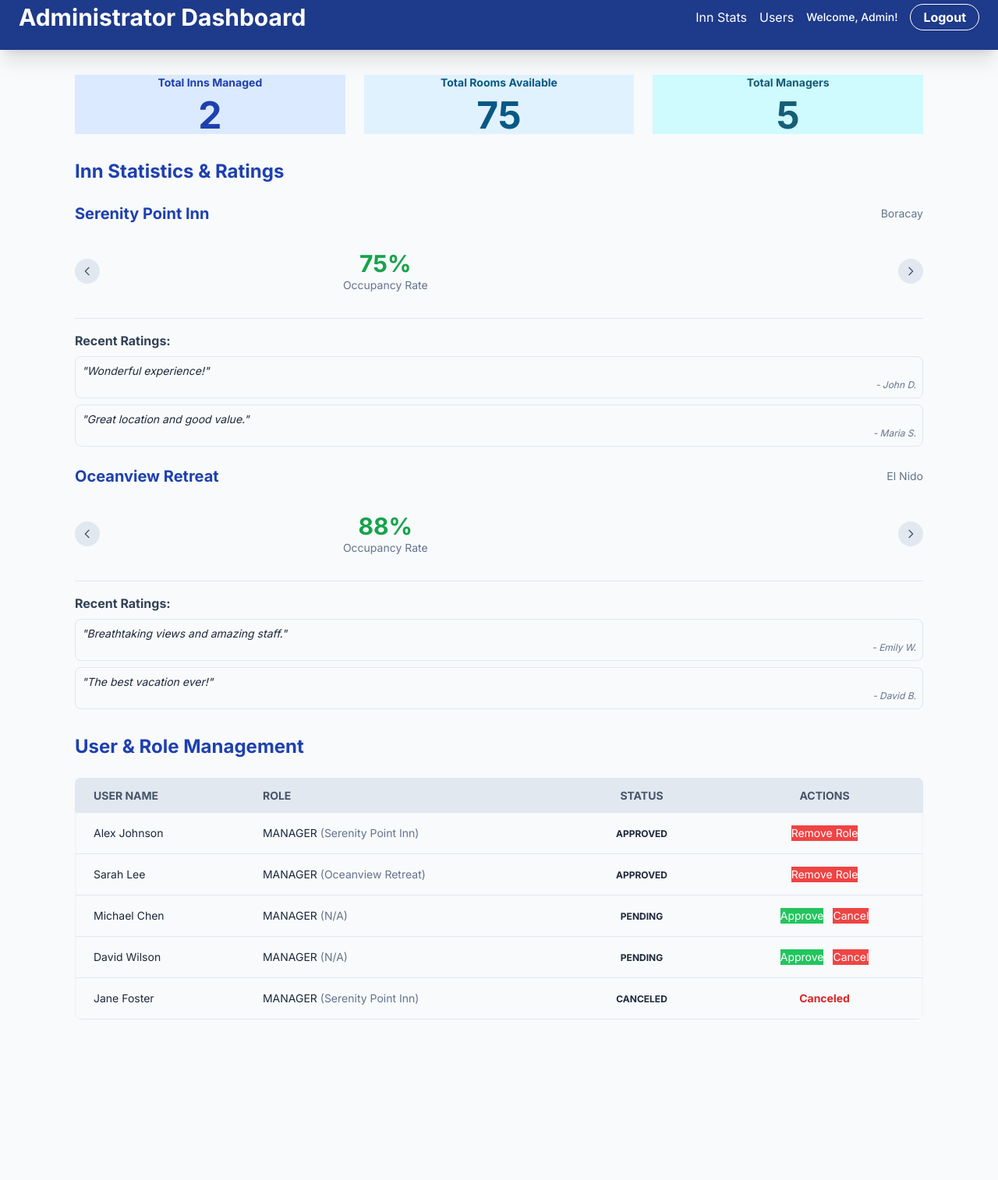
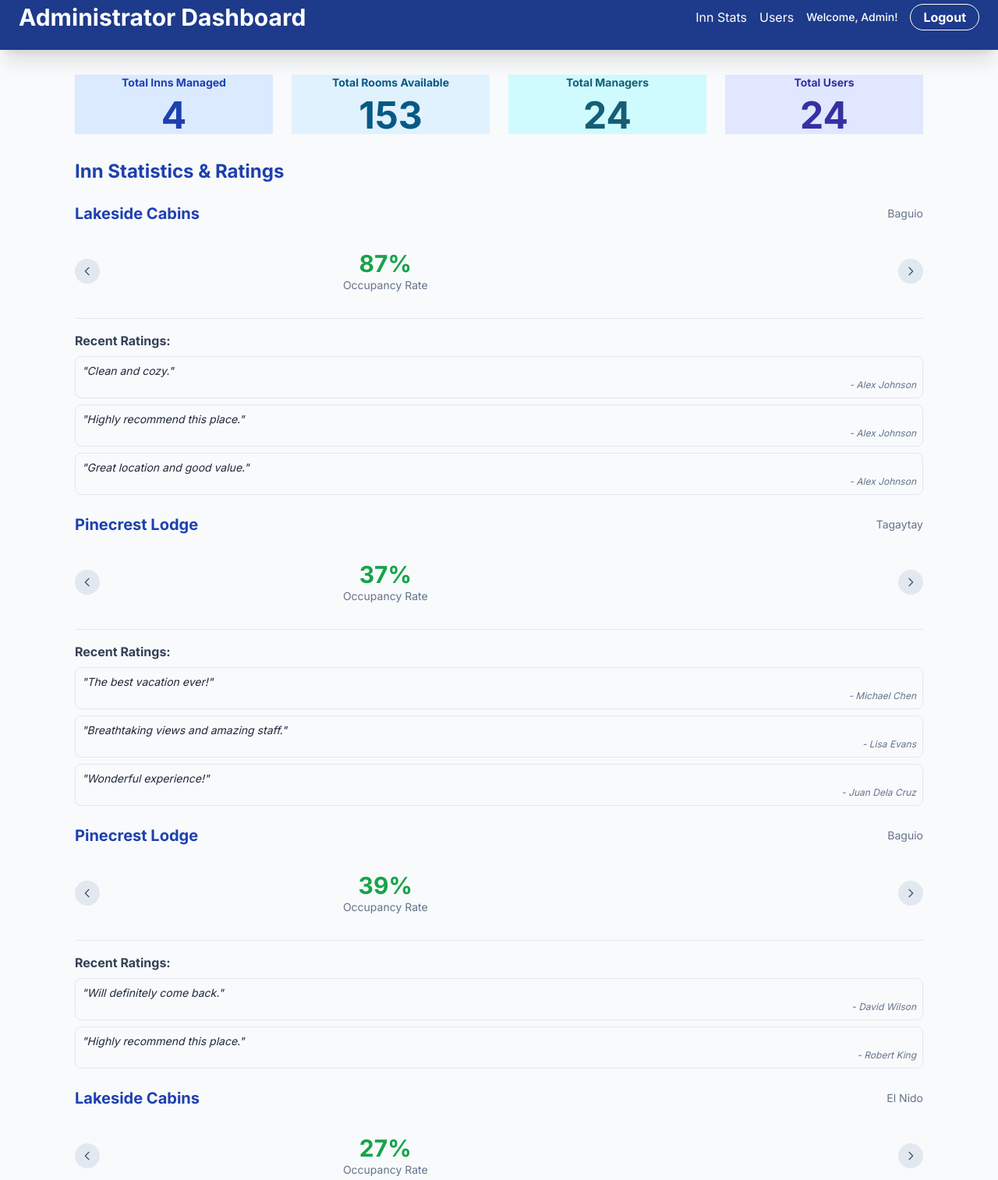
Before and after one commit to Hacksie-cyber/resort_and_inn_booking, a plain HTML site: page dashboard.html in a window 1280 px wide. Shown: the part 20-1534 px from the top of the page at 78% size. Before the commit the page ends 1360 px from the top, so only its background shows below. Drawn offline with nearby package versions, Linux system fonts and the light colour scheme.

Commit message:
Update dashboard.html

```diff
--- a/dashboard.html
+++ b/dashboard.html
@@ -62,7 +62,7 @@
     <main class="container mx-auto p-4 md:p-8 space-y-8 max-w-6xl">
 
         <!-- Overall Summary -->
-        <section class="grid grid-cols-1 md:grid-cols-3 gap-6">
+        <section class="grid grid-cols-1 md:grid-cols-4 gap-6">
             <div class="card bg-blue-100 text-blue-800 border-blue-300 text-center">
                 <p class="text-sm font-semibold mb-2">Total Inns Managed</p>
                 <div id="total-inns" class="text-5xl font-extrabold"></div>
@@ -74,6 +74,10 @@
             <div class="card bg-cyan-100 text-cyan-800 border-cyan-300 text-center">
                 <p class="text-sm font-semibold mb-2">Total Managers</p>
                 <div id="total-managers" class="text-5xl font-extrabold"></div>
+            </div>
+            <div class="card bg-indigo-100 text-indigo-800 border-indigo-300 text-center">
+                <p class="text-sm font-semibold mb-2">Total Users</p>
+                <div id="total-users" class="text-5xl font-extrabold"></div>
             </div>
         </section>
 
@@ -138,87 +142,69 @@
             messageModal.classList.remove('flex');
         });
 
-        // --- Mock Data ---
-        let inns = [{
-            id: '1',
-            name: 'Serenity Point Inn',
-            location: 'Boracay',
-            stats: {
-                totalRevenue: '₱250,000',
-                monthlyBookings: 45,
-                occupancyRate: '75%',
-                roomsAvailable: 22,
-                totalRooms: 35,
-                trends: 'Trending Up'
-            },
-            ratings: [{
-                user: 'John D.',
-                rating: 5,
-                comment: 'Wonderful experience!',
-                date: '2023-11-20'
-            }, {
-                user: 'Maria S.',
-                rating: 4,
-                comment: 'Great location and good value.',
-                date: '2023-11-18'
-            }],
-        }, {
-            id: '2',
-            name: 'Oceanview Retreat',
-            location: 'El Nido',
-            stats: {
-                totalRevenue: '₱420,000',
-                monthlyBookings: 60,
-                occupancyRate: '88%',
-                roomsAvailable: 15,
-                totalRooms: 40,
-                trends: 'Trending Down'
-            },
-            ratings: [{
-                user: 'Emily W.',
-                rating: 5,
-                comment: 'Breathtaking views and amazing staff.',
-                date: '2023-11-22'
-            }, {
-                user: 'David B.',
-                rating: 5,
-                comment: 'The best vacation ever!',
-                date: '2023-11-21'
-            }],
-        }];
+        // --- Data Generation Functions ---
+        const innNames = ['Serenity Point Inn', 'Oceanview Retreat', 'Pinecrest Lodge', 'Lakeside Cabins'];
+        const innLocations = ['Boracay', 'El Nido', 'Baguio', 'Tagaytay'];
+        const userNames = ['Alex Johnson', 'Sarah Lee', 'Michael Chen', 'David Wilson', 'Jane Foster', 'Robert King', 'Lisa Evans', 'Juan Dela Cruz', 'Maria Santos'];
+        const userComments = ['Wonderful experience!', 'Great location and good value.', 'Breathtaking views and amazing staff.', 'The best vacation ever!', 'Highly recommend this place.', 'Clean and cozy.', 'Will definitely come back.'];
+        const trendTypes = ['Trending Up', 'Trending Down', 'Stable'];
+        const users = [];
+        const inns = [];
 
-        let users = [{
-            id: 'u1',
-            name: 'Alex Johnson',
-            role: 'manager',
-            innId: '1',
-            status: 'approved'
-        }, {
-            id: 'u2',
-            name: 'Sarah Lee',
-            role: 'manager',
-            innId: '2',
-            status: 'approved'
-        }, {
-            id: 'u3',
-            name: 'Michael Chen',
-            role: 'manager',
-            innId: null,
-            status: 'pending'
-        }, {
-            id: 'u4',
-            name: 'David Wilson',
-            role: 'manager',
-            innId: null,
-            status: 'pending'
-        }, {
-            id: 'u5',
-            name: 'Jane Foster',
-            role: 'manager',
-            innId: '1',
-            status: 'canceled'
-        }];
+        function getRandomInt(min, max) {
+            return Math.floor(Math.random() * (max - min + 1)) + min;
+        }
 
+        function generateMockData() {
+            // Generate users
+            users.length = 0; // Clear the array
+            const totalUsers = getRandomInt(10, 50);
+            for (let i = 0; i < totalUsers; i++) {
+                users.push({
+                    id: `u${i + 1}`,
+                    name: userNames[getRandomInt(0, userNames.length - 1)],
+                    role: 'manager',
+                    innId: null,
+                    status: i < 2 ? 'approved' : 'pending' // Just for a bit of variety
+                });
+            }
+
+            // Generate inns
+            inns.length = 0; // Clear the array
+            const totalInns = getRandomInt(2, 5);
+            for (let i = 0; i < totalInns; i++) {
+                const totalRooms = getRandomInt(20, 60);
+                const roomsAvailable = getRandomInt(5, totalRooms - 5);
+                const occupancyRate = ((totalRooms - roomsAvailable) / totalRooms * 100).toFixed(0) + '%';
+                const totalRevenue = `₱${(getRandomInt(10, 50) * 10000).toLocaleString('en-US')}`;
+
+                // Assign a manager to the approved inns
+                const manager = users.find(u => u.status === 'approved' && !u.innId);
+                if (manager) {
+                    manager.innId = `inn${i}`;
+                }
+
+                inns.push({
+                    id: `inn${i}`,
+                    name: innNames[getRandomInt(0, innNames.length - 1)],
+                    location: innLocations[getRandomInt(0, innLocations.length - 1)],
+                    stats: {
+                        totalRevenue: totalRevenue,
+                        monthlyBookings: getRandomInt(20, 80),
+                        occupancyRate: occupancyRate,
+                        roomsAvailable: roomsAvailable,
+                        totalRooms: totalRooms,
+                        trends: trendTypes[getRandomInt(0, trendTypes.length - 1)]
+                    },
+                    ratings: Array.from({ length: getRandomInt(1, 3) }, () => ({
+                        user: userNames[getRandomInt(0, userNames.length - 1)],
+                        rating: getRandomInt(3, 5),
+                        comment: userComments[getRandomInt(0, userComments.length - 1)],
+                        date: new Date().toISOString().slice(0, 10)
+                    }))
+                });
+            }
+        }
 
         // --- Render functions ---
         function renderSummary() {
@@ -227,6 +213,7 @@
             document.getElementById('total-rooms').innerText = totalRooms;
             const totalManagers = users.filter(user => user.role === 'manager').length;
             document.getElementById('total-managers').innerText = totalManagers;
+            document.getElementById('total-users').innerText = users.length;
         }
 
         const slideTimers = {};
@@ -284,7 +271,7 @@
                 }, {
                     title: 'Trend',
                     value: inn.stats.trends,
-                    color: inn.stats.trends === 'Trending Up' ? 'text-emerald-600' : 'text-rose-600'
+                    color: inn.stats.trends === 'Trending Up' ? 'text-emerald-600' : (inn.stats.trends === 'Trending Down' ? 'text-rose-600' : 'text-slate-600')
                 }];
 
                 const sliderHtml = `
@@ -419,6 +406,7 @@
 
         // --- Initial Render on Page Load ---
         document.addEventListener('DOMContentLoaded', () => {
+            generateMockData();
             renderSummary();
             renderInnList();
             renderUserTable();
```
